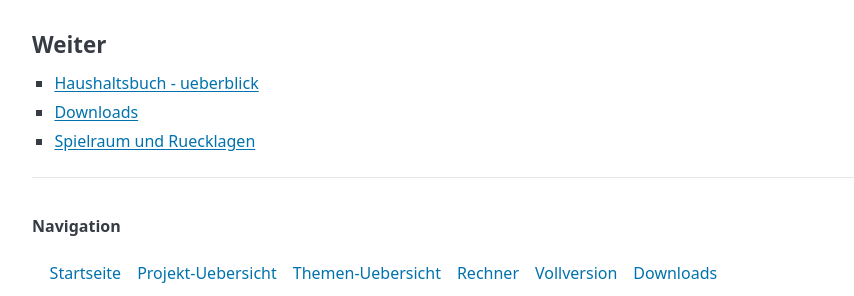
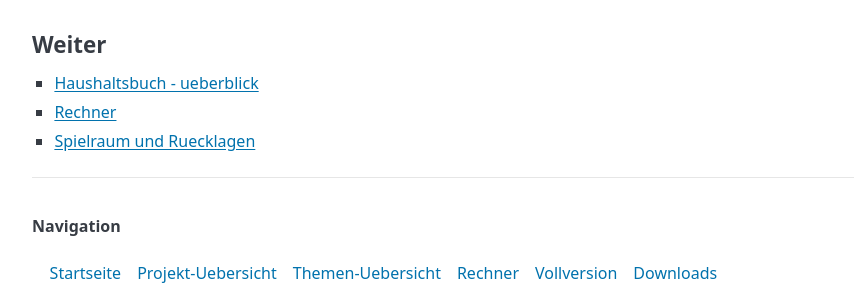
Before and after one commit to gluecklich-tools/einfach-geld-ordnen, a Jekyll site: the page built from seiten/start_in_15_minuten.md, in a window 1280 px wide. Shown: the part 742-1038 px from the top of the page, without its empty margins (178-1032 px from the left). Built offline with Jekyll 4.4.1, drawn with Linux system fonts in a browser that asks for light colours.

Commit message:
Klaus-Run: automated gates + push 2026-02-21 12:30

```diff
--- a/seiten/start_in_15_minuten.md
+++ b/seiten/start_in_15_minuten.md
@@ -30,7 +30,7 @@ Ziel: In 15 Minuten laeuft dein Haushaltsbuch als eigene Kopie.
 ## Weiter
 
 - [Haushaltsbuch - ueberblick]({{ site.baseurl }}/seiten/haushaltsbuch.html)
-- [Downloads]({{ site.baseurl }}/seiten/downloads.html)
+- [Rechner]({{ site.baseurl }}/seiten/rechner-uebersicht.html)
 - [Spielraum und Ruecklagen]({{ site.baseurl }}/seiten/spielraum-ruecklagen.html)
 
 {% include no_sackgasse_footer.html %}
```
